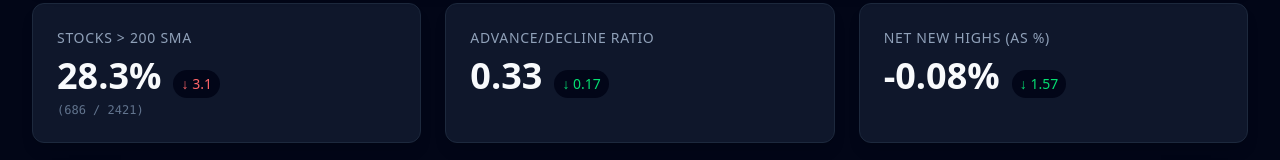
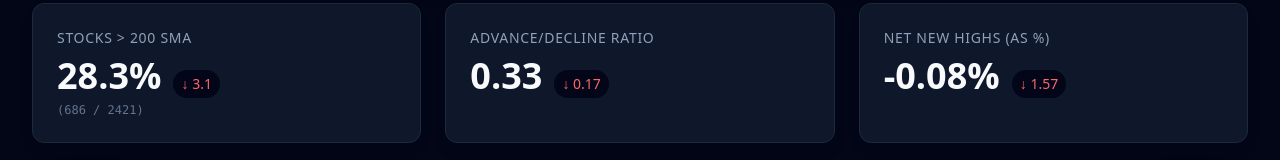
Before and after one commit to sumeet0077/market-breadth, a Next.js app in the folder web/: page / in a window 1280 px wide. Shown: the part 269-429 px from the top of the page. Built offline with nearby package versions, Linux system fonts and the light colour scheme.

Commit message:
🎨 Fix KPI delta badge color logic

```diff
--- a/web/src/components/DashboardClient.tsx
+++ b/web/src/components/DashboardClient.tsx
@@ -177,7 +177,7 @@ export function DashboardClient({ initialData }: DashboardClientProps) {
                         label="Advance/Decline Ratio"
                         value={latestView["Advance/Decline Ratio"].toFixed(2)}
                         delta={(latestView["Advance/Decline Ratio"] - prevView["Advance/Decline Ratio"]).toFixed(2)}
-                        isGood={latestView["Advance/Decline Ratio"] > 1}
+                        isGood={true}
                     />
 
                     {/* 3. Net New 52W Highs % */}
@@ -186,7 +186,7 @@ export function DashboardClient({ initialData }: DashboardClientProps) {
                         value={latestView && latestView.TotalTraded ? `${((latestView["Net New Highs"] / latestView.TotalTraded) * 100).toFixed(2)}%` : "0%"}
                         delta={((latestView && latestView.TotalTraded ? (latestView["Net New Highs"] / latestView.TotalTraded) * 100 : 0) -
                             (prevView && prevView.TotalTraded ? (prevView["Net New Highs"] / prevView.TotalTraded) * 100 : 0)).toFixed(2) + "%"}
-                        isGood={latestView["Net New Highs"] > 0}
+                        isGood={true}
                     />
                 </section>
             )}
```
